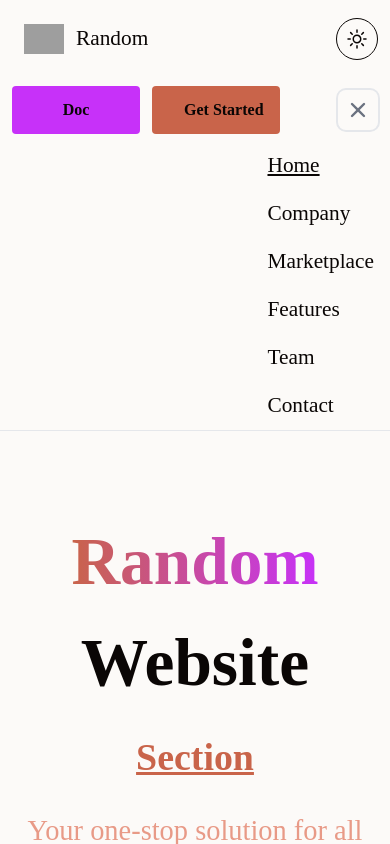
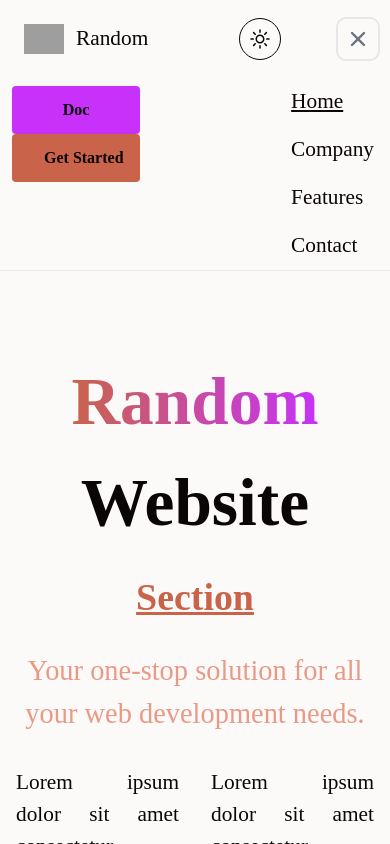
Before and after one commit to 4lexDel/Random-website, a React (Create React App) app: page / in a window 390 px wide. Both pictures are taken after a click on the button "Open main menu". Shown: the top 844 px of the page. Built offline with nearby package versions, Linux system fonts and the light colour scheme; grey boxes are pictures that could not be loaded.

Commit message:
improve responsive

```diff
--- a/src/components/Header/Header.tsx
+++ b/src/components/Header/Header.tsx
@@ -35,17 +35,22 @@ function Header({onThemeToggle}: any) {
             grid grid-cols-8 lg:place-items-center">
                 <a href="" className="flex items-center m-3
                 xl:col-span-1
-                md:col-span-2
-                sm:col-span-4
-                col-span-4 justify-self-start order-1">
+                sm:col-span-2
+                xs:col-span-1
+                col-span-5 justify-self-start order-1">
                     <img src="https://pagepro.co/blog/wp-content/uploads/2020/04/react-1024x912.png" width="40px" className="m-3" alt="Logo" />
-                    <span className="self-center text-xl font-semibold whitespace-nowrap dark:text-white">Random</span>
+                    <span className="self-center text-xl font-semibold whitespace-nowrap dark:text-white
+                    sm:block
+                    xs:hidden
+                    block">
+                        Random
+                    </span>
                 </a>
                 <div className={`justify-between items-center
                 xl:col-span-4
-                lg:col-span-5 lg:justify-self-center lg:flex lg:order-2
-                sm:col-span-8 sm:justify-self-end
-                ${isMenuOpen ? "" : "hidden"} col-span-8 justify-self-end order-6`}>
+                lg:col-span-2 lg:justify-self-center lg:flex lg:order-2
+                xs:col-span-8
+                ${isMenuOpen ? "" : "hidden"} col-span-3 justify-self-end order-6`}>
                     <ul className="flex flex-col text-xl lg:flex-row">
                         <li>
                             <a href="#" className="block py-2 pr-4 pl-3 rounded underline text-text" aria-current="page">Home</a>
@@ -54,13 +59,7 @@ function Header({onThemeToggle}: any) {
                             <a href="#" className="block py-2 pr-4 pl-3 rounded text-text">Company</a>
                         </li>
                         <li>
-                            <a href="#" className="block py-2 pr-4 pl-3 rounded text-text">Marketplace</a>
-                        </li>
-                        <li>
                             <a href="#" className="block py-2 pr-4 pl-3 rounded text-text">Features</a>
-                        </li>
-                        <li>
-                            <a href="#" className="block py-2 pr-4 pl-3 rounded text-text">Team</a>
                         </li>
                         <li>
                             <a href="#" className="block py-2 pr-4 pl-3 rounded text-text">Contact</a>
@@ -68,8 +67,7 @@ function Header({onThemeToggle}: any) {
                     </ul>
                 </div>
                 <button onClick={toggleDarkMode} className="size-fit text-text font-bold p-2 rounded-full border border-text
-                md:justify-self-center md:col-span-1
-                col-span-4 order-3 justify-self-end mr-3">
+                col-span-1 order-3 justify-self-end m-3">
                     {darkMode ?
                         <svg id="theme-toggle-dark-icon" className="w-6 h-6" xmlns="http://www.w3.org/2000/svg" fill="none" viewBox="0 0 24 24" strokeWidth="1.5" stroke="currentColor">
                             <path strokeLinecap="round" strokeLinejoin="round" d="M21.752 15.002A9.718 9.718 0 0118 15.75c-5.385 0-9.75-4.365-9.75-9.75 0-1.33.266-2.597.748-3.752A9.753 9.753 0 003 11.25C3 16.635 7.365 21 12.75 21a9.753 9.753 0 009.002-5.998z"></path>
@@ -80,11 +78,12 @@ function Header({onThemeToggle}: any) {
                         </svg>
                     }
                 </button>
-                <div className="flex flex-wrap items-center gap-3 pb-2 pt-2
+                <div className={`flex-wrap items-center gap-3 pb-2 pt-2
                 xl:col-span-2 xl:justify-self-end
-                lg:col-span-8 lg:justify-self-center lg:ml-0
-                md:col-span-4
-                col-span-6 justify-self-start order-4 ml-3 mr-3">
+                lg:col-span-3
+                sm:col-span-4
+                xs:col-span-5 xs:flex xs:order-4 xs:self-center
+                ${isMenuOpen ? "" : "hidden"} col-span-5 self-start justify-self-end order-5 ml-3 mr-3`}>
                     <button className="bg-info text-text text-md font-bold py-3 px-8 rounded w-32">
                         Doc
                     </button>
@@ -95,8 +94,9 @@ function Header({onThemeToggle}: any) {
                 <button onClick={() => setIsMenuOpen(!isMenuOpen)}  className="size-fit inline-flex items-center p-2 text-sm text-gray-500 rounded-lg hover:bg-gray-100 focus:outline-none focus:ring-2 focus:ring-gray-200 dark:text-gray-400 dark:hover:bg-gray-700 dark:focus:ring-gray-600
                 lg:hidden
                 md:col-span-1
-                sm:inline-flex sm:col-span-2 sm:justify-self-end
-                col-span-2 order-5 justify-self-end mr-3">
+                sm:inline-flex sm:col-span-1 sm:justify-self-end
+                xs:col-span-1 xs:order-5
+                col-span-2 order-3 justify-self-end mr-3">
                     <span className="sr-only">Open main menu</span>
                     {!isMenuOpen ?
                         <svg className="w-6 h-6" fill="currentColor" viewBox="0 0 20 20" xmlns="http://www.w3.org/2000/svg"><path fillRule="evenodd" d="M3 5a1 1 0 011-1h12a1 1 0 110 2H4a1 1 0 01-1-1zM3 10a1 1 0 011-1h12a1 1 0 110 2H4a1 1 0 01-1-1zM3 15a1 1 0 011-1h12a1 1 0 110 2H4a1 1 0 01-1-1z" clipRule="evenodd"></path></svg>
--- a/src/components/Responsive/Responsive.tsx
+++ b/src/components/Responsive/Responsive.tsx
@@ -1,6 +1,7 @@
 function Responsive() {
     return(
         <>
+            <div className="hidden xs:flex bg-blue-100 p-2 text-sm">xs</div>
             <div className="hidden sm:flex bg-primary p-2 text-sm">sm</div>
             <div className="hidden md:flex bg-secondary p-2 text-md">md</div>
             <div className="hidden lg:flex bg-primary p-2 text-lg">lg</div>
--- a/src/components/World/World.tsx
+++ b/src/components/World/World.tsx
@@ -1,5 +1,8 @@
 
 import Sketch from 'react-p5';
+
+var x = 50;
+var speed = 5;
 
 function World() {
     const setup = (p5: any, canvasParentRef: any) => {
@@ -7,8 +10,23 @@ function World() {
     }
 
     const draw = (p5: any) => {
+        p5.frameRate(30);
+        if (speed > 0) {
+            if (x + 50 < p5.width) {
+                x += speed
+            } else {
+                speed = -speed;
+            }
+        } else {
+            if (x - 50 > 0) {
+                x += speed;
+            } else {
+                speed = -speed;
+            }
+        }
+
         p5.background(255, 120, 20);
-        p5.ellipse(100, 100, 100);
+        p5.ellipse(x, 100, 100);
     }
 
     return (
--- a/tailwind.config.js
+++ b/tailwind.config.js
@@ -3,6 +3,14 @@ module.exports = {
   content: ["./src/**/*.{js,jsx,ts,tsx}"],
   darkMode: 'class',
   theme: {
+    screens: {
+      'xs': '540px',
+      'sm': '640px',
+      'md': '768px',
+      'lg': '1024px',
+      'xl': '1280px',
+      '2xl': '1536px'
+    },
     extend: {
       colors: {
         'info': 'var(--info)',
```
